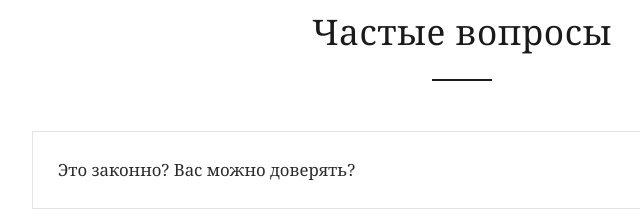
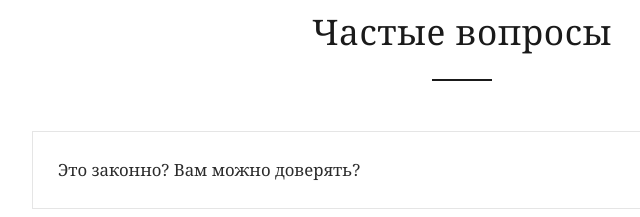
Before and after one commit to evgeniiprav/evgeniiprav.github.io, a plain HTML site: page index.html in a window 1280 px wide. Shown: the part 5280-5497 px from the top of the page, 178-818 px from the left. Drawn offline with Linux system fonts and the light colour scheme.

Commit message:
Add files via upload

```diff
--- a/index.html
+++ b/index.html
@@ -344,7 +344,7 @@
         <h2 class="reveal from-bottom">Частые вопросы</h2>
 
         <div class="faq-item reveal from-bottom">
-            <div class="faq-q">Это законно? Вас можно доверять?<span class="faq-icon">+</span></div>
+            <div class="faq-q">Это законно? Вам можно доверять?<span class="faq-icon">+</span></div>
             <div class="faq-a"><div class="faq-a-inner">
                 <p>Я создал и являюсь руководителем религиозной группы "КЕЛЕЙНЫЙ ХРАМ ЕВГЕНИЯ", о чём мною получены подтверждения Министерства Юстиции Российской Федерации.</p>
                 <p><strong>Подтверждения Минюста РФ</strong></p>
```
